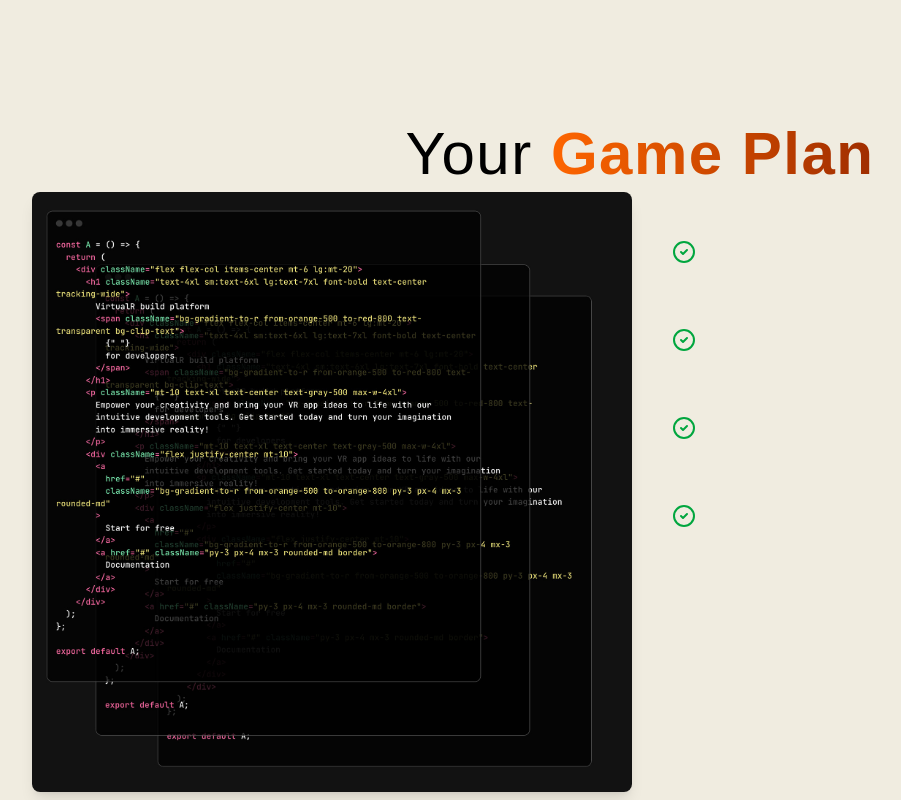
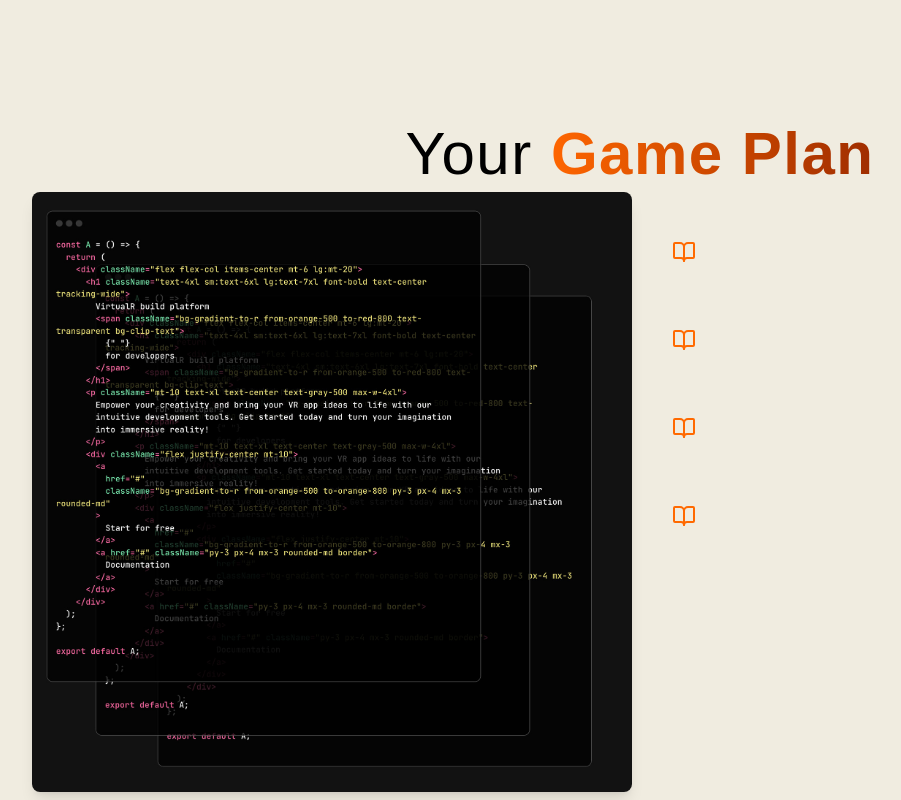
Before and after one commit to samuelngry/Coinly, a React (Vite) app in the folder client/: page / in a window 1280 px wide. Shown: the part 1403-2203 px from the top of the page, without its empty margins (0-901 px from the left). Built offline with nearby package versions, Linux system fonts and the light colour scheme; a web font is replaced by a local one.

Commit message:
style: update checklist icon to BookOpen with orange color

```diff
--- a/client/src/components/Playbook.jsx
+++ b/client/src/components/Playbook.jsx
@@ -1,4 +1,4 @@
-import { CheckCircle2 } from 'lucide-react';
+import { BookOpen } from 'lucide-react';
 import codeImg from '../assets/code.jpg';
 import { checklistItems } from '../constants';
 
@@ -19,8 +19,8 @@ const Playbook = () => {
             <div className='pt-12 w-full lg:w-1/2'>
                 {checklistItems.map((item, index) => (
                     <div key={index} className='flex mb-12'>
-                        <div className='text-green-600 mx-6 h-10 w-10 p-2 justify-center items-center rounded-full'>
-                            <CheckCircle2 />
+                        <div className='text-orange-500 mx-6 h-10 w-10 p-2 justify-center items-center rounded-full'>
+                            <BookOpen />
                         </div>
                     </div>
                 ))}
```
